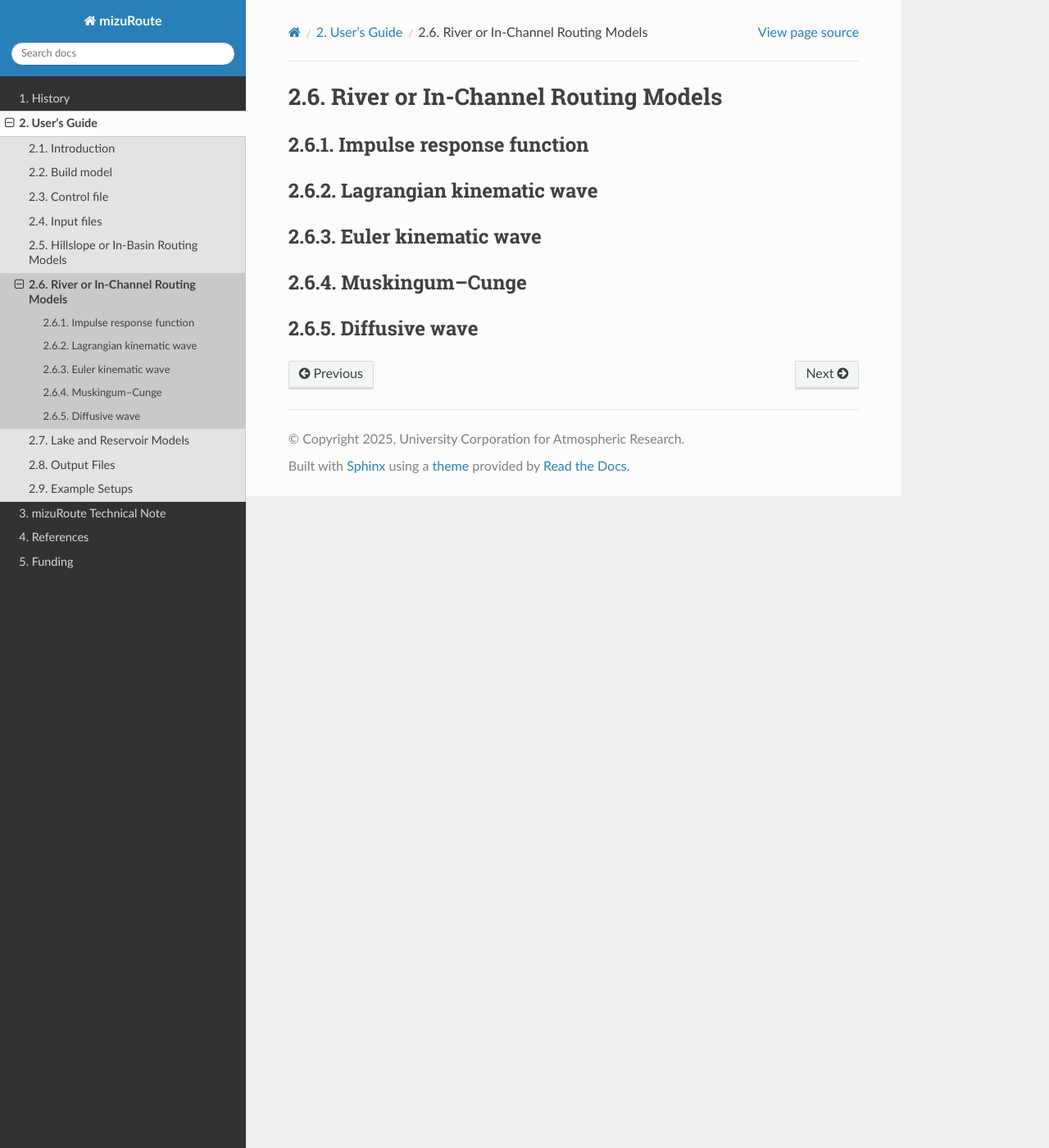
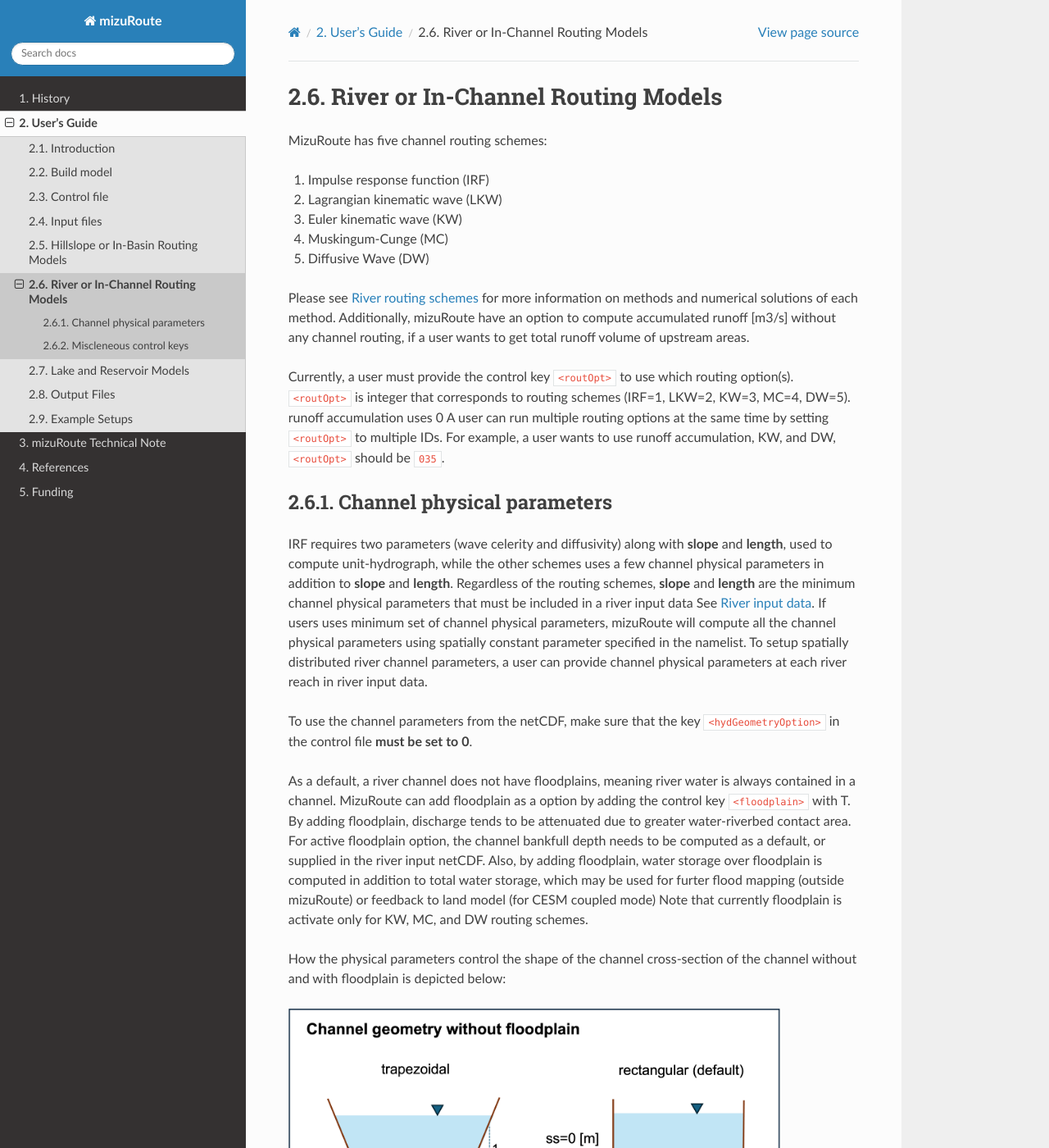
Before and after one commit to ESCOMP/mizuRoute, a Sphinx documentation site: the page built from docs/source/users_guide/Riv.rst, in a window 1280 px wide and 1400 px high. Shown: the whole window at 82% size. Built offline with Sphinx 7.4.7 and the Read the Docs theme 3.1.0, drawn with Linux system fonts in a browser that asks for light colours; some of the changed text lies outside the part shown.

Commit message:
updated river reach routing sections

```diff
--- a/docs/source/tech_note/reach_routing.rst
+++ b/docs/source/tech_note/reach_routing.rst
@@ -1,3 +1,6 @@
+
+.. _Reach_routing_oveall_workflow:
+
 Overall workflow
 ======================
 
@@ -11,6 +14,8 @@
 
 The overland routing is optional, and currently simple unit hydrograph based on gamma distribution is used to delay instantaneous runoff.
 
+
+.. _River_routing_schemes:
 
 River routing schemes
 ======================
--- a/docs/source/users_guide/Riv.rst
+++ b/docs/source/users_guide/Riv.rst
@@ -1,7 +1,150 @@
-.. _River_routing:
+.. _River_routing_config:
 
 River or In-Channel Routing Models
 ==================================
+
+MizuRoute has five channel routing schemes:
+
+1. Impulse response function (IRF)
+2. Lagrangian kinematic wave (LKW)
+3. Euler kinematic wave (KW)
+4. Muskingum-Cunge (MC)
+5. Diffusive Wave (DW)
+
+Please see :ref:`River routing schemes <River_routing_schemes>` for more information on methods and numerical solutions of each method.
+Additionally, mizuRoute have an option to compute accumulated runoff [m3/s] without any channel routing, if a user wants to get total runoff volume of upstream areas.
+
+Currently, a user must provide the control key ``<routOpt>`` to use which routing option(s). ``<routOpt>`` is integer that corresponds to routing schemes (IRF=1, LKW=2, KW=3, MC=4, DW=5). runoff accumulation uses 0
+A user can run multiple routing options at the same time by setting ``<routOpt>`` to multiple IDs. For example, a user wants to use runoff accumulation, KW, and DW, ``<routOpt>`` should be ``035``.
+
+
+.. _channel_physical_parameters:
+
+Channel physical parameters
+---------------------------
+
+IRF requires two parameters (wave celerity and diffusivity) along with **slope** and **length**, used to compute unit-hydrograph, while the other schemes uses a few channel physical parameters in addition to **slope** and **length**.
+Regardless of the routing schemes, **slope** and **length** are the minimum channel physical parameters that must be included in a river input data See :ref:`River input data <River_network_data>`.
+If users uses minimum set of channel physical parameters, mizuRoute will compute all the channel physical parameters using spatially constant parameter specified in the namelist.
+To setup spatially distributed river channel parameters, a user can provide channel physical parameters at each river reach in river input data.
+
+To use the channel parameters from the netCDF, make sure that the key ``<hydGeometryOption>`` in the control file **must be set to 0**.
+
+As a default, a river channel does not have floodplains, meaning river water is always contained in a channel.
+MizuRoute can add floodplain as a option by adding the control key ``<floodplain>`` with T. By adding floodplain, discharge tends to be attenuated due to greater water-riverbed contact area.
+For active floodplain option, the channel bankfull depth needs to be computed as a default, or supplied in the river input netCDF.
+Also, by adding floodplain, water storage over floodplain is computed in addition to total water storage, which may be used for furter flood mapping (outside mizuRoute) or feedback to land model (for CESM coupled mode)
+Note that currently floodplain is activate only for KW, MC, and DW routing schemes.
+
+How the physical parameters control the shape of the channel cross-section of the channel without and with floodplain is depicted below:
+
+.. image:: images/channel_xsection_no_fp.png
+  :width: 600
+
+.. image:: images/channel_xsection_fp.png
+  :width: 600
+
+Below is the control keys related to the option of channel geometry specification.
+
+.. list-table:: Control key to method channel physical parameter specification
+   :header-rows: 1
+   :widths: 20 15 15 50
+   :name: channel-parameter-specification
+
+   * - Control key
+     - Type
+     - Default
+     - Description
+   * - ``<hydGeometryOption>``
+     - int
+     - ``1``
+     - Options for channel physical parameters estimations
+
+       * ``0`` → read from a river input data
+       * ``1`` → compute internally
+   * - ``<floodplain>``
+     - logical
+     - ``F``
+     - Options to add a simple floodplain
+
+       * ``F`` → no floodplain, channel is unlimited bank depth
+       * ``T`` → add floodplain, and floodwater volume is computed
+
+
+Then, a user needs to specify the variable name related channel physical properties in the control file.
+
+.. list-table:: channel routing related control keys in the river input file
+   :widths: 20 20 15 15 15 15 30
+   :header-rows: 1
+   :name: channel-parameter-variables
+
+   * - Control key
+     - Type
+     - Variable type
+     - Variable dimension
+     - Variable unit
+     - routing schemes
+     - Description
+   * - ``<varname_width>``
+     - NetCDF variable name
+     - real
+     - seg
+     - m
+     - KWT, KW, MC, DW
+     - channel bottom width
+   * - ``<varname_man_n>``
+     - NetCDF variable name
+     - real
+     - seg
+     - \-
+     - KWT, KW, MC, DW
+     - manning n coefficient
+   * - ``<varname_sideSlope>``
+     - NetCDF variable name
+     - real
+     - seg
+     - \-
+     - KWT, KW, MC, DW
+     - channel side slope. vertical:horisontal=1:sideSlope
+   * - ``<varname_depth>``
+     - NetCDF variable name
+     - real
+     - seg
+     - m
+     - KWT, KW, MC, DW
+     - channel bankful depth for active floodplain
+
+
+.. _Miscleneous_control_keys:
+
+Miscleneous control keys
+------------------------
+
+There are few miscleneous control keys available for a channel routing. Note that these are not implemented to all the routing schemes.
+
+.. list-table:: Miscleneous channel routing related control keys
+   :widths: 20 15 15 15 50
+   :header-rows: 1
+   :name: Miscleneous channel routing control keys
+
+   * - Control key
+     - Type
+     - Default
+     - routing schemes
+     - Description
+   * - ``<min_length_route>``
+     - real
+     - 0.0
+     - IRF, KW, MC, DW
+     - minimum reach length [m] for routing to be performed. pass-through (outflow=infolw+local flow) is performed for length less than this threshold.
+   * - ``<hw_drain_point>``
+     - int
+     - 2
+     - IRF, KW, MC, DW
+     - how to add local runoff in a reach of headwater HRUs.
+       * ``1`` → top of reach
+       * ``2`` → bottom of reach (default)
+
 
 .. Full list of river parameters, both physical and topological ones, can be output in netCDF as river network augmentation mode.
 .. Those augmented variables can be read in from augmented network netCDF and variable names need to be specified in :doc:`control file <control_file>`
@@ -94,17 +237,17 @@
 
 
 
-Impulse response function
---------------------------
-
-Lagrangian kinematic wave
--------------------------
-
-Euler kinematic wave
----------------------
-
-Muskingum–Cunge
-----------------
-
-Diffusive wave
----------------
+.. Impulse response function
+.. --------------------------
+..
+.. Lagrangian kinematic wave
+.. -------------------------
+..
+.. Euler kinematic wave
+.. ---------------------
+..
+.. Muskingum–Cunge
+.. ----------------
+..
+.. Diffusive wave
+.. ---------------
```
Also changed, not shown: docs/source/users_guide/images/channel_xsection_fp.png (added), docs/source/users_guide/images/channel_xsection_no_fp.png (added).
